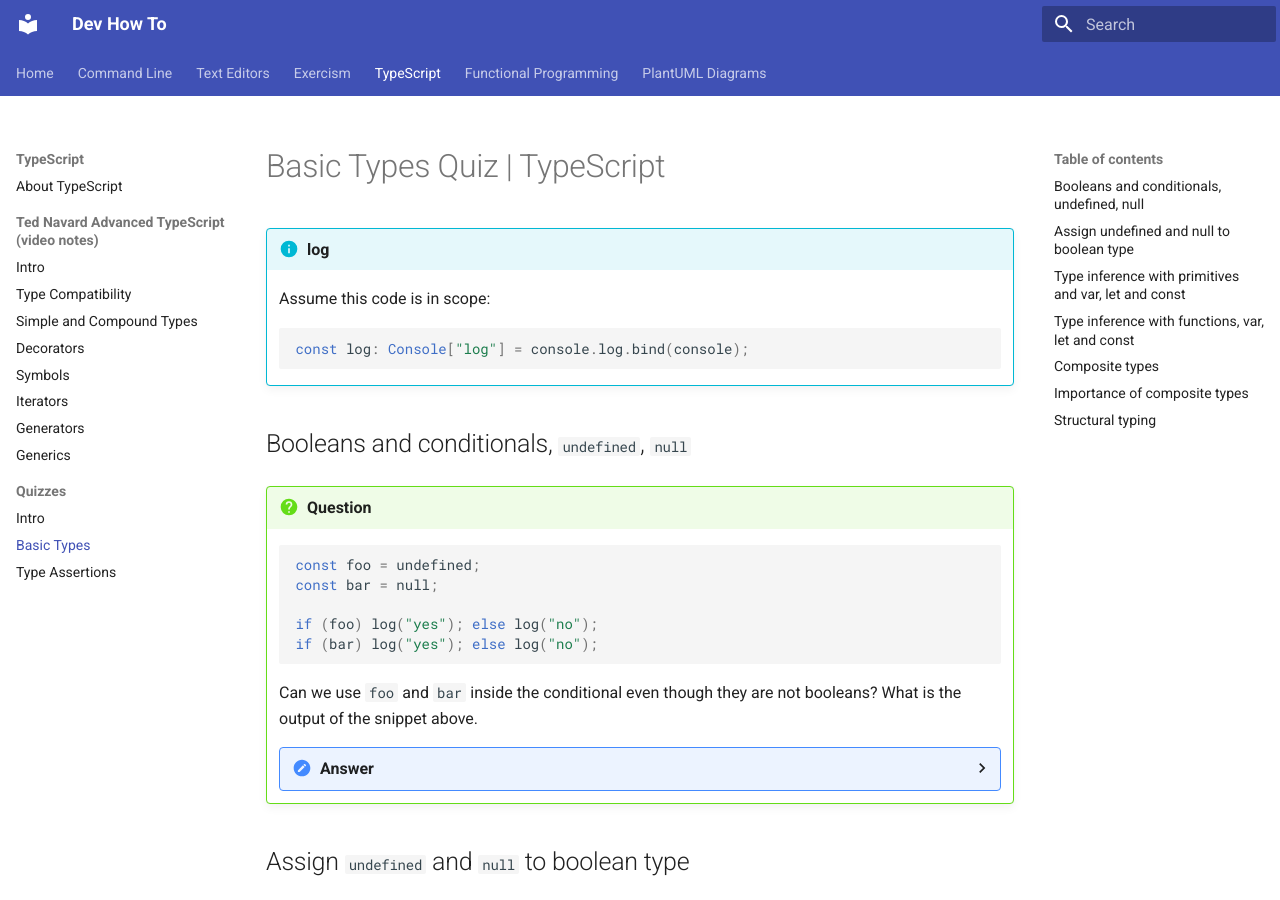
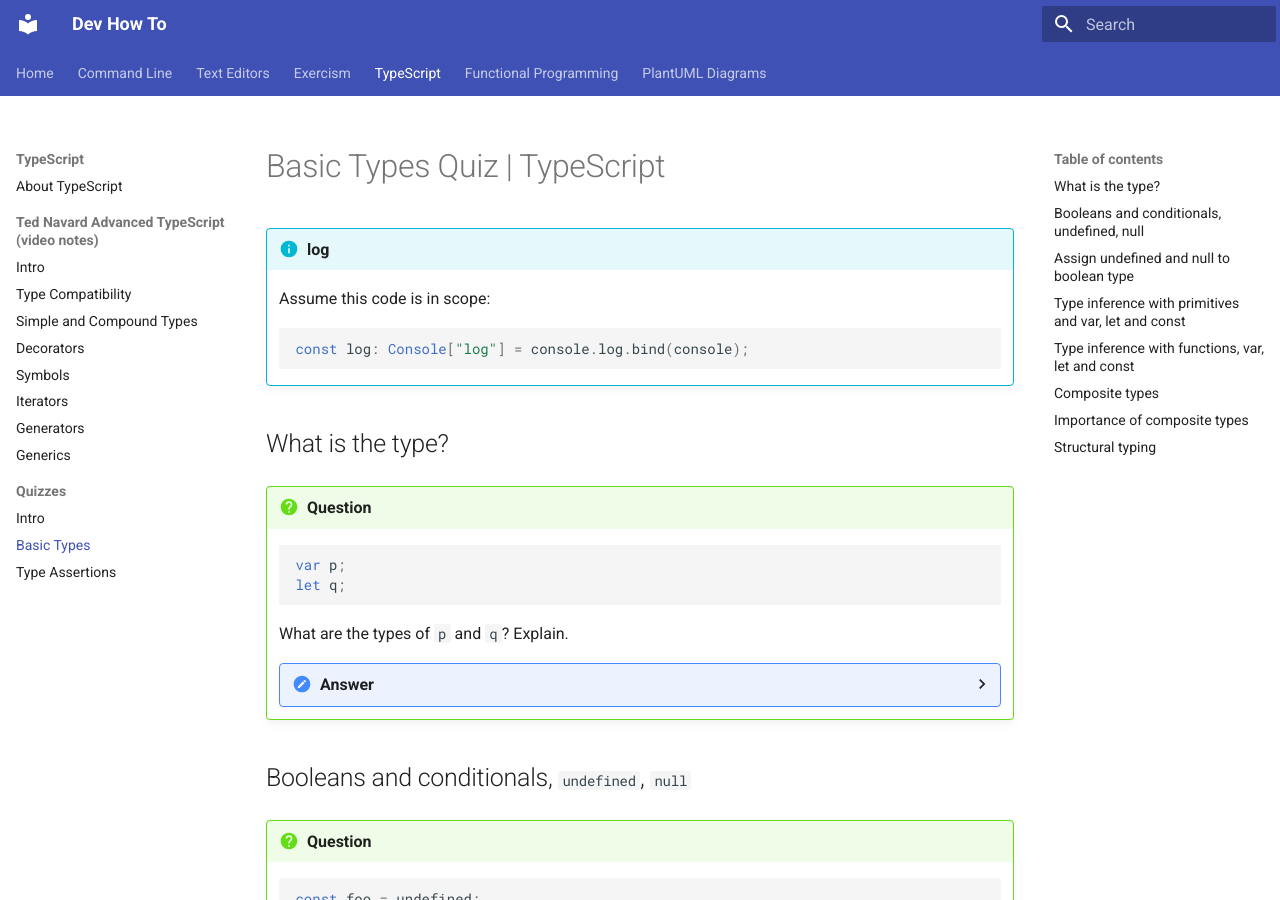
Before and after one commit to FernandoBasso/devhowto, an MkDocs documentation site: the page built from docs/typescript/quizzes/basic-types.md, in a window 1280 px wide and 900 px high. Built offline with MkDocs 1.6.1 and Material for MkDocs 9.7.7, drawn with Linux system fonts in a browser that asks for light colours; some of the changed lines change nothing that is shown.

Commit message:
typescript: Add question about any as the default type

````diff
--- a/docs/typescript/quizzes/basic-types.md
+++ b/docs/typescript/quizzes/basic-types.md
@@ -7,6 +7,32 @@
     ```ts
     const log: Console["log"] = console.log.bind(console);
     ```
+
+## What is the type?
+
+!!! question
+
+    ```ts
+    var p;
+    let q;
+    ```
+
+    What are the types of `p` and `q`? Explain.
+
+    ??? "Answer"
+
+        Both `p` and `q` are of the type `any`, which essentially means **untyped**. In places where TypeScript inference cannot possibly work and we don't specify a type ourselves, the `any` “type” is the default.
+
+        We quote “type” because `any` is is a “type” which means *any type is OK here*, but which is not really a type. It is more or less like the value `NaN`. The type of the value `NaN` is `number`, but a value of `NaN` is not a number; it is equal to nothing, not even itself.
+
+        In short, `any` “is a type”, which means *any type is OK*, which essentially *untypes* the identifier it is used with.
+
+        The snippet above is the same as:
+
+        ```ts
+        var p: any;
+        let q: any;
+        ```
 
 ## Booleans and conditionals, `undefined`, `null`
 
````
